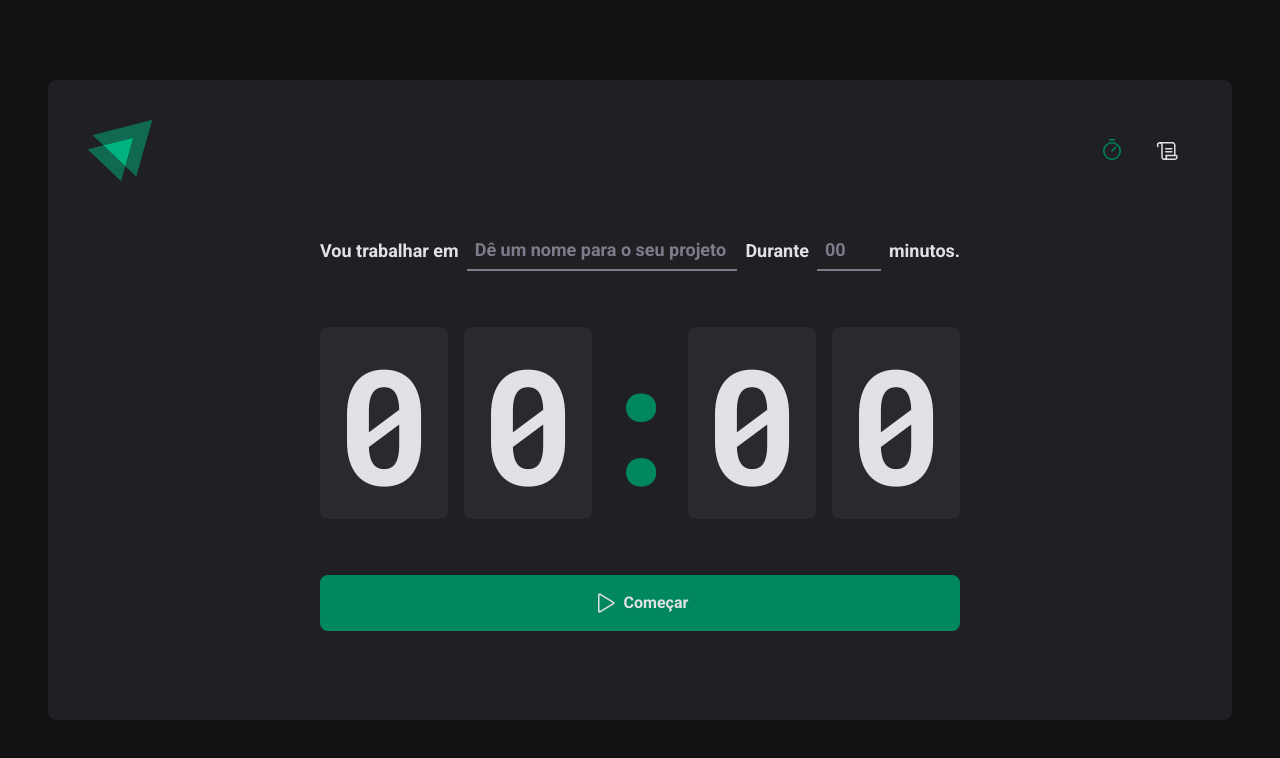
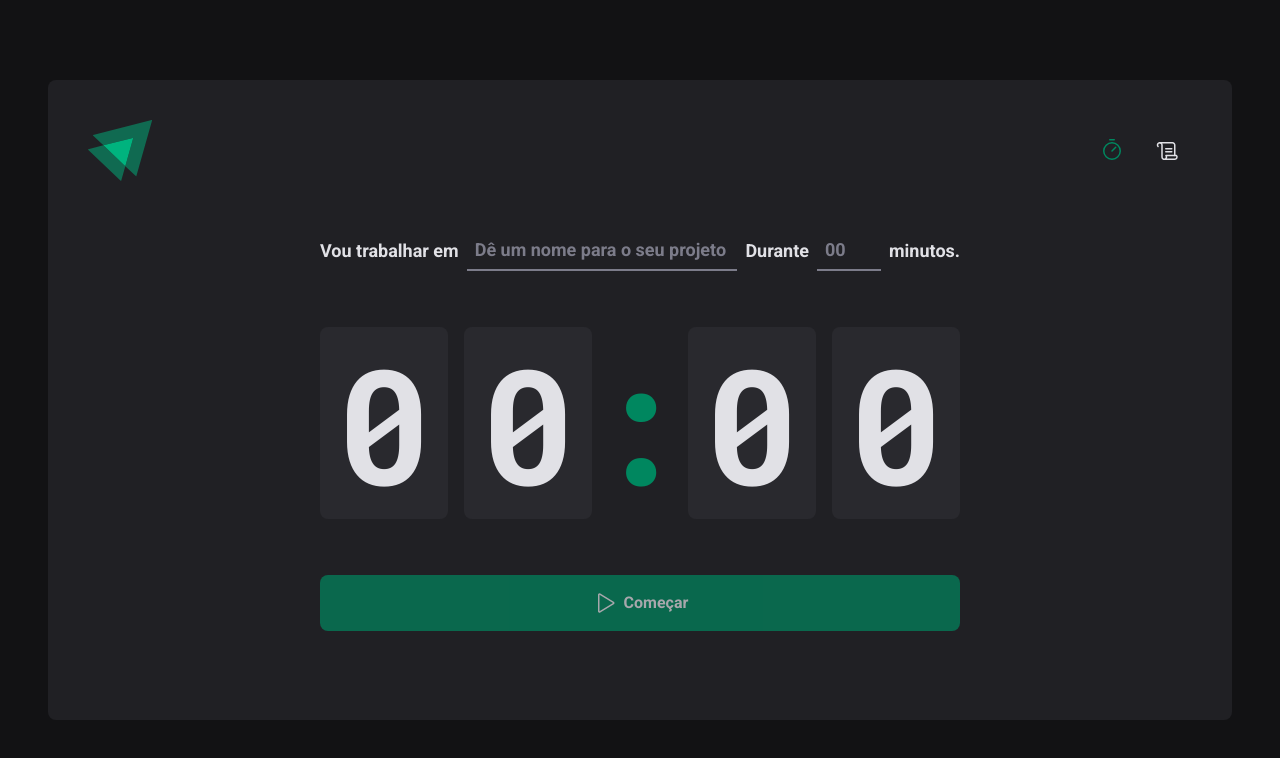
Before and after one commit to IsabellySnts/Timer-Pomodoro, a React (Vite) app: page / in a window 1280 px wide. Shown: the top 758 px of the page. Built offline with nearby package versions, Linux system fonts and the light colour scheme.

Commit message:
:sparkles::lock::construction:Validação do formulário

```diff
--- a/package.json
+++ b/package.json
@@ -10,13 +10,16 @@
     "preview": "vite preview"
   },
   "dependencies": {
+    "@hookform/resolvers": "^3.3.4",
     "components": "^0.1.0",
     "phosphor-react": "^1.4.1",
     "react": "^18.2.0",
     "react-dom": "^18.2.0",
+    "react-hook-form": "^7.49.3",
     "react-router-dom": "^6.21.1",
     "styled": "^1.0.0",
-    "styled-components": "^6.1.6"
+    "styled-components": "^6.1.6",
+    "zod": "^3.22.4"
   },
   "devDependencies": {
     "@types/react": "^18.2.46",
--- a/src/pages/Home/Home.tsx
+++ b/src/pages/Home/Home.tsx
@@ -1,13 +1,41 @@
 import { Play } from "phosphor-react";
 import { CountdownContainer, FormContainer, HomeContainer, MinutesAmountInput, Separator, StartCountdownButton, TaskInput } from "./styles";
+import { useForm} from "react-hook-form";
+import { zodResolver } from "@hookform/resolvers/zod";
+import * as zod from 'zod'
+
+//funcao para definir as validações dos campos do form
+//recebo o dado do form em formato de objeto por isso o zod.object
+const newCycleFormValidationSchema= zod.object({
+    task: zod.string().min(1, 'Informe a tarefa'),
+    minutes: zod.number().min(5, "O ciclo precisa ser de no minimo 5 minutos.").max(60, "O ciclo precisa ser de no máximo 60 minutos.")
+})
 
 export function Home() {
+
+    const {register, handleSubmit, watch}= useForm({
+        resolver: zodResolver(newCycleFormValidationSchema),
+    });
+
+    function handleCreateNewCycle(data: any){
+        console.log(data);
+    }
+
+    const task =watch("task");
+    const isSubmitDisabled = !task;
+
+
     return (
         <HomeContainer>
-            <form action="">
+            <form onSubmit={handleSubmit(handleCreateNewCycle)}>
                 <FormContainer>
                     <label htmlFor="task">Vou trabalhar em</label>
-                    <TaskInput type="text" list="task-suggestions" id="task" placeholder="Dê um nome para o seu projeto" />
+                    <TaskInput
+                     type="text"
+                     list="task-suggestions"
+                     id="task"
+                     placeholder="Dê um nome para o seu projeto"
+                     {...register("task")} />
 
                     <datalist id="task-suggestions">
                         <option value="Projeto Feed Ignite"/>
@@ -20,7 +48,8 @@
                         placeholder="00"
                         step={5}
                         min={5}
-                        max={60} />
+                        max={60}
+                        {...register("minutes", {valueAsNumber:true})} />
                     <span>minutos.</span>
                 </FormContainer>
 
@@ -33,7 +62,7 @@
                     <span>0</span>
                     <span>0</span>
                 </CountdownContainer>
-                <StartCountdownButton type="submit">
+                <StartCountdownButton type="submit" disabled={isSubmitDisabled}>
                     <Play size={24} />
                     Começar
                 </StartCountdownButton>
```
Also changed, not shown: 1 other file (tests, documents, lock files or other folders).
